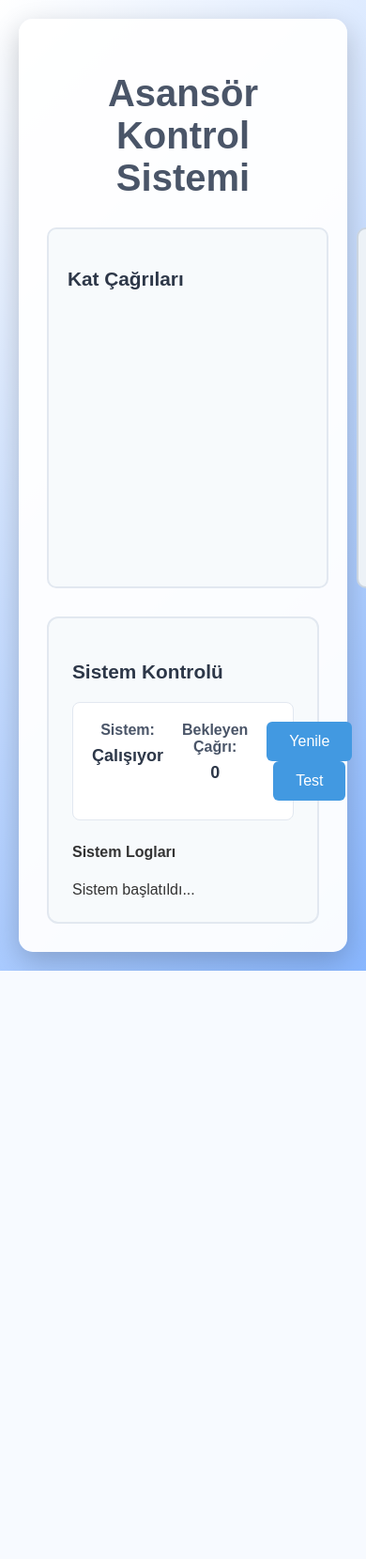
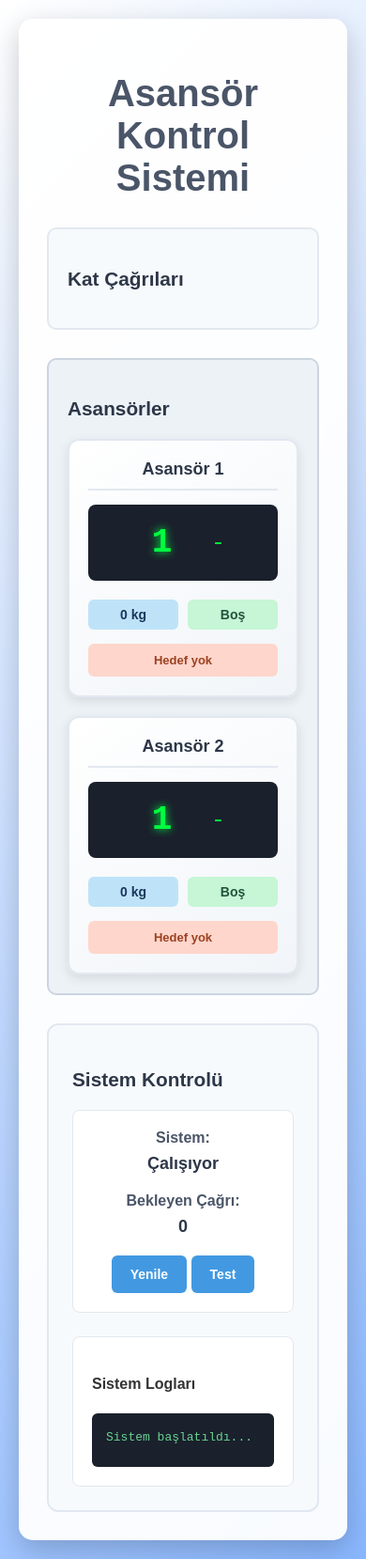
Before and after one commit to chavdar7/elevator, a Flask app: page / in a window 390 px wide; the page is wider, and only the part inside the window is pictured. Shown: that part at 94% size. Before the commit the page ends 1033 px from the top of that part, so only its background shows below. Run offline with Flask 3, Linux system fonts and the light colour scheme.

Commit message:
log alanı butonlar ve test sonucu bölümü css düzenlendi responsive tasarım eklendi

```diff
--- a/static/style.css
+++ b/static/style.css
@@ -262,37 +262,48 @@
 
 
 
+/* Log alanı */
+.log-section {
+    background: white;
+    border-radius: 8px;
+    padding: 20px;
+    border: 1px solid #e2e8f0;
+}
+
+.log-container {
+    max-height: 200px;
+    overflow-y: auto;
+    background: #1a202c;
+    color: #a0aec0;
+    padding: 15px;
+    border-radius: 6px;
+    font-family: 'Courier New', monospace;
+    font-size: 13px;
+    line-height: 1.4;
+}
+
+.log-item {
+    margin-bottom: 5px;
+    padding: 2px 0;
+}
+
+.log-item:last-child {
+    color: #68d391;
+}
 
 
 
-
-
-
-
-
-
-
-
-
-
-/* Test section */
-.test-section {
-    background: #f7fafc;
-    padding: 20px;
-    border-radius: 10px;
-    margin-bottom: 30px;
-    border: 1px solid #e2e8f0;
-}
-
+/* Butonlar */
 button {
     background: #4299e1;
     color: white;
     border: none;
-    padding: 12px 24px;
+    padding: 12px 20px;
     border-radius: 6px;
     cursor: pointer;
-    font-size: 16px;
-    transition: background 0.3s ease;
+    font-size: 14px;
+    font-weight: bold;
+    transition: all 0.2s ease;
 }
 
 button:hover {
@@ -300,29 +311,46 @@
     transform: translateY(-1px);
 }
 
+button:disabled {
+    background: #a0aec0;
+    cursor: not-allowed;
+    transform: none;
+}
+
+
+
+/* Test sonucu (gizli ama stil hazır) */
 #test-result {
     margin-top: 15px;
-    padding: 10px;
-    border-radius: 5px;
+    padding: 15px;
+    border-radius: 6px;
     font-weight: bold;
 }
 
 .success {
     background: #c6f6d5;
     color: #22543d;
-    border: 1px solid #9ae6b4;
+    border: 2px solid #9ae6b4;
 }
 
 .error {
     background: #fed7d7;
     color: #742a2a;
-    border: 1px solid #fc8181;
+    border: 2px solid #fc8181;
 }
 
-/* elevator section */
-.elevator-section {
-    background: #edf2f7;
-    padding: 20px;
-    border-radius: 10px;
-    text-align: center;
+
+/* Responsive tasarım */
+@media (max-width: 768px) {
+    .elevator-main {
+        grid-template-columns: 1fr;
+    }
+
+    .elevators-container {
+        grid-template-columns: 1fr;
+    }
+
+    .system-status {
+        grid-template-columns: 1fr;
+    }
 }
```
